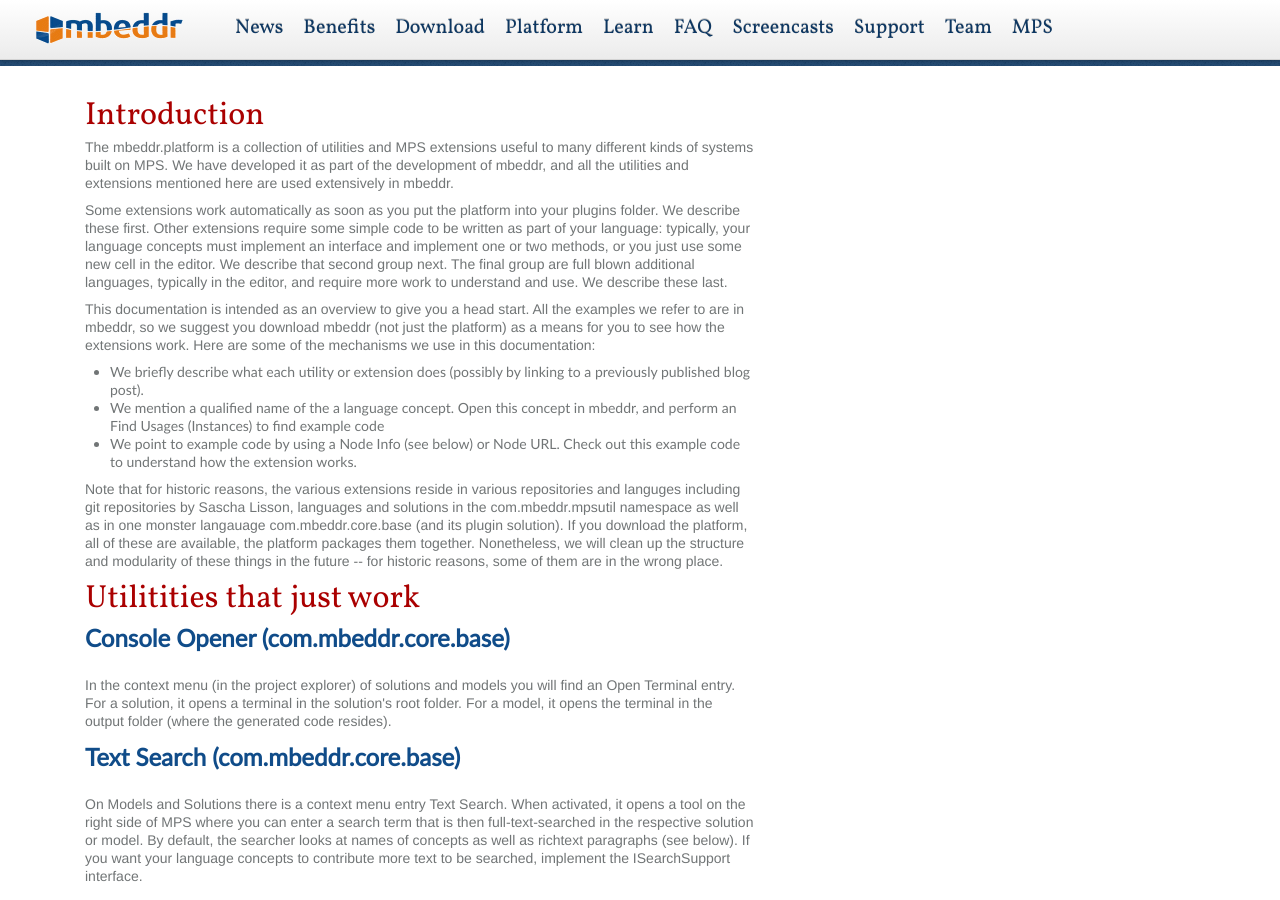
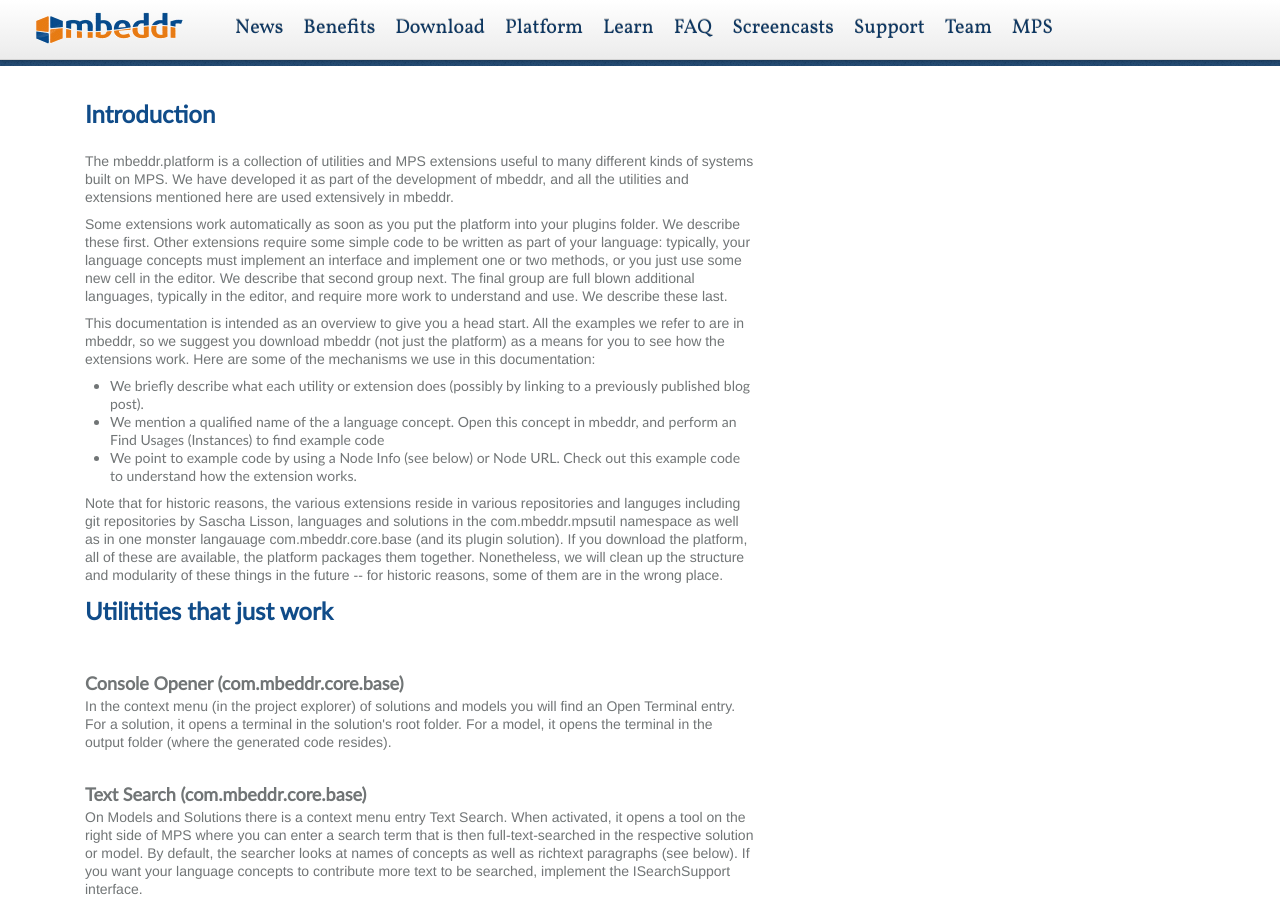
Before and after one commit to mbeddr/mbeddr.github.io, a Jekyll site: the page platform.html, which Jekyll copies as it is, in a window 1280 px wide and 900 px high. Built offline with Jekyll 4.4.1, drawn with Linux system fonts in a browser that asks for light colours; nearby versions of some CDN libraries; library files that are not in the unit come from our copies.

```diff
--- a/platform.html
+++ b/platform.html
@@ -126,7 +126,7 @@
 
 
 
-                        <h1>Introduction</h1>
+                        <h2>Introduction</h2>
 
                         <p>
                             The mbeddr.platform is a collection of utilities and MPS extensions useful
@@ -177,9 +177,12 @@
 
 
 
-                        <h1>Utilitities that just work</h1>
+                        <h2>Utilitities that just work</h2>
 
-                        <h2>Console Opener (com.mbeddr.core.base)</h2>
+
+
+                        <br/>
+                        <h3>Console Opener (com.mbeddr.core.base)</h3>
 
                         <p>
                         In the context menu (in the project explorer) of solutions and models
@@ -188,7 +191,10 @@
                         output folder (where the generated code resides).
                         </p>
 
-                        <h2>Text Search (com.mbeddr.core.base)</h2>
+
+
+                        <br/>
+                        <h3>Text Search (com.mbeddr.core.base)</h3>
 
                         <p>
                         On Models and Solutions there is a context menu entry Text Search. When
@@ -199,7 +205,10 @@
                         more text to be searched, implement the ISearchSupport interface.
                         </p>
 
-                        <h2>Node Info and URL (com.mbeddr.core.base)</h2>
+
+
+                        <br/>
+                        <h3>Node Info and URL (com.mbeddr.core.base)</h3>
 
                         <p>
                         The Edit menu as well as the context menu of a node contains an entry
@@ -210,7 +219,7 @@
                         http://localhost:8080/select/tutorial/r:0d2d1e96-2ec7-4797-ad03-f95f261d35d7/3978189422528365848/
 
                         <p>
-                            This URL can be pasted into text editors or moved around by email.
+                        This URL can be pasted into text editors or moved around by email.
                         Clicking on the node will select the respective node in the MPS editor. Note
                         that this only works if the respective project is already open. The Edit
                         menu also contains an entry Copy Node Info, which creates a human readable
@@ -229,7 +238,8 @@
                         pasted into a textual environment (see below).
                         </p>
 
-                        <h2>Copy/Paste to XML (com.mbeddr.core.base)</h2>
+                        <br/>
+                        <h3>Copy/Paste to XML (com.mbeddr.core.base)</h3>
 
                         <p>
                         A node can be copied to an XML representation using the Edit menu. This XML
```
